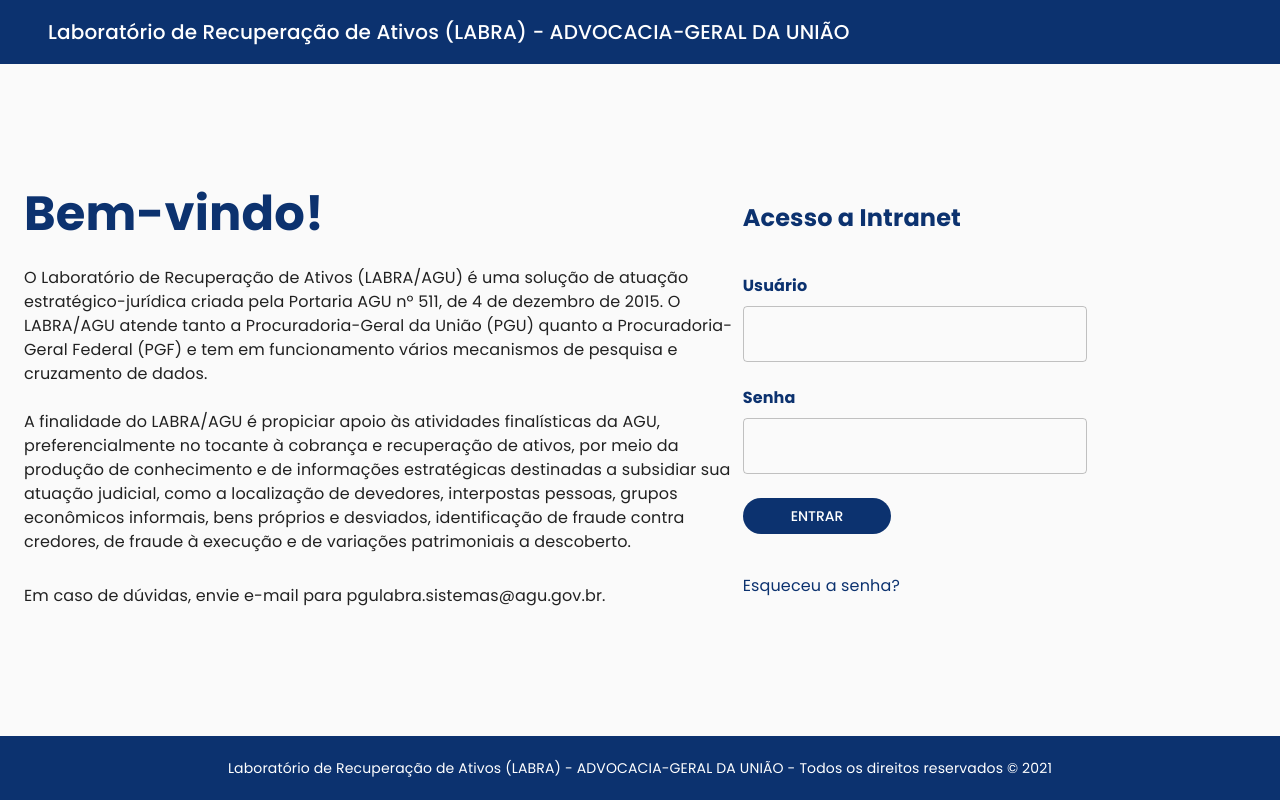
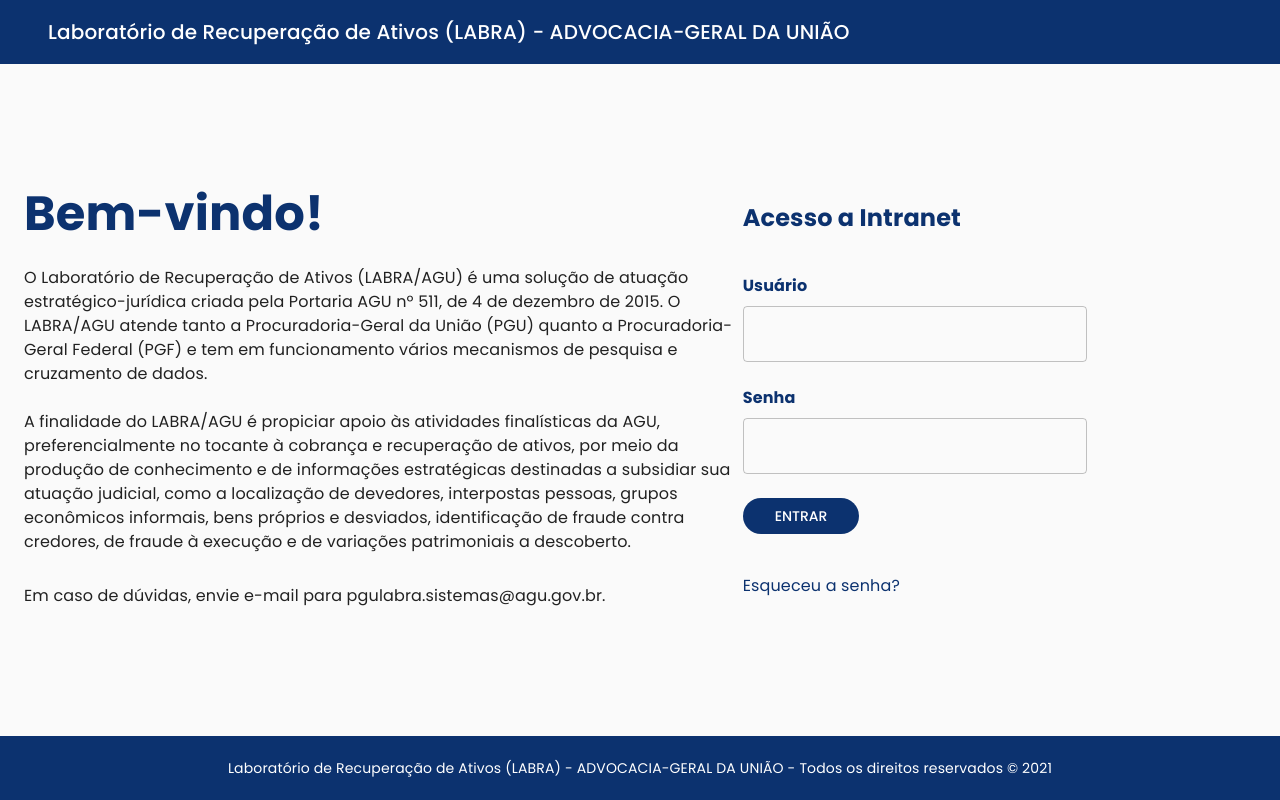
Before and after one commit to irwinschmitt/latitude-boilerplate, a React (Create React App) app: page / in a window 1280 px wide. Built offline with nearby package versions, Linux system fonts and the light colour scheme.

Commit message:
refactor(button): component pattern

```diff
--- a/src/atoms/Button/index.jsx
+++ b/src/atoms/Button/index.jsx
@@ -1,17 +1,34 @@
 import React from "react";
 import PropTypes from "prop-types";
-import { StyledButton, StyledBox } from "./styles";
+import { StyledButton } from "./styles";
 
-function Button(props) {
+function Button({ color, disableElevation, variant, children, ...rest }) {
   return (
-    <StyledButton {...props}>
-      <StyledBox>{props.children}</StyledBox>
+    <StyledButton
+      color={color}
+      disableElevation={disableElevation}
+      variant={variant}
+      {...rest}
+    >
+      {children}
     </StyledButton>
   );
 }
 
 Button.propTypes = {
-  children: PropTypes.any,
+  onClick: PropTypes.func,
+  children: PropTypes.node,
+  variant: PropTypes.string,
+  color: PropTypes.oneOf(["default", "inherit", "primary", "secondary"]),
+  disableElevation: PropTypes.bool,
+};
+
+Button.defaultProps = {
+  onClick: () => {},
+  children: undefined,
+  variant: "contained",
+  color: "primary",
+  disableElevation: true,
 };
 
 export default Button;
--- a/src/atoms/Button/styles.js
+++ b/src/atoms/Button/styles.js
@@ -1,15 +1,8 @@
 import styled from "styled-components";
 import MuiButton from "@material-ui/core/Button";
-import MuiBox from "@material-ui/core/Box";
 
-export const StyledButton = styled(MuiButton).attrs((props) => ({
-  variant: props.variant ?? "contained",
-  disableElevation: true,
-  color: props.color ?? "primary",
-}))`
+export const StyledButton = styled(MuiButton)`
   border-radius: 100px;
+  padding-left: 2rem;
+  padding-right: 2rem;
 `;
-
-export const StyledBox = styled(MuiBox).attrs((props) => ({
-  px: 4,
-}))``;
```
